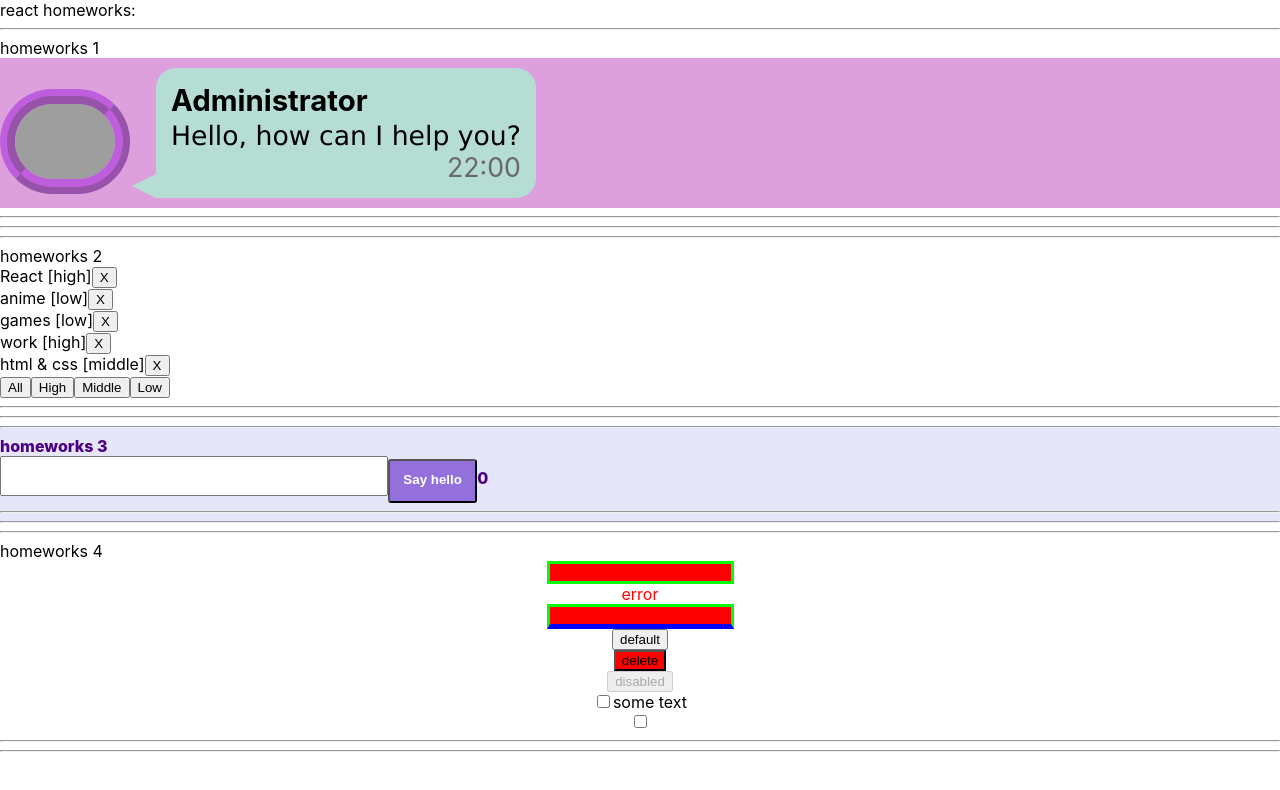
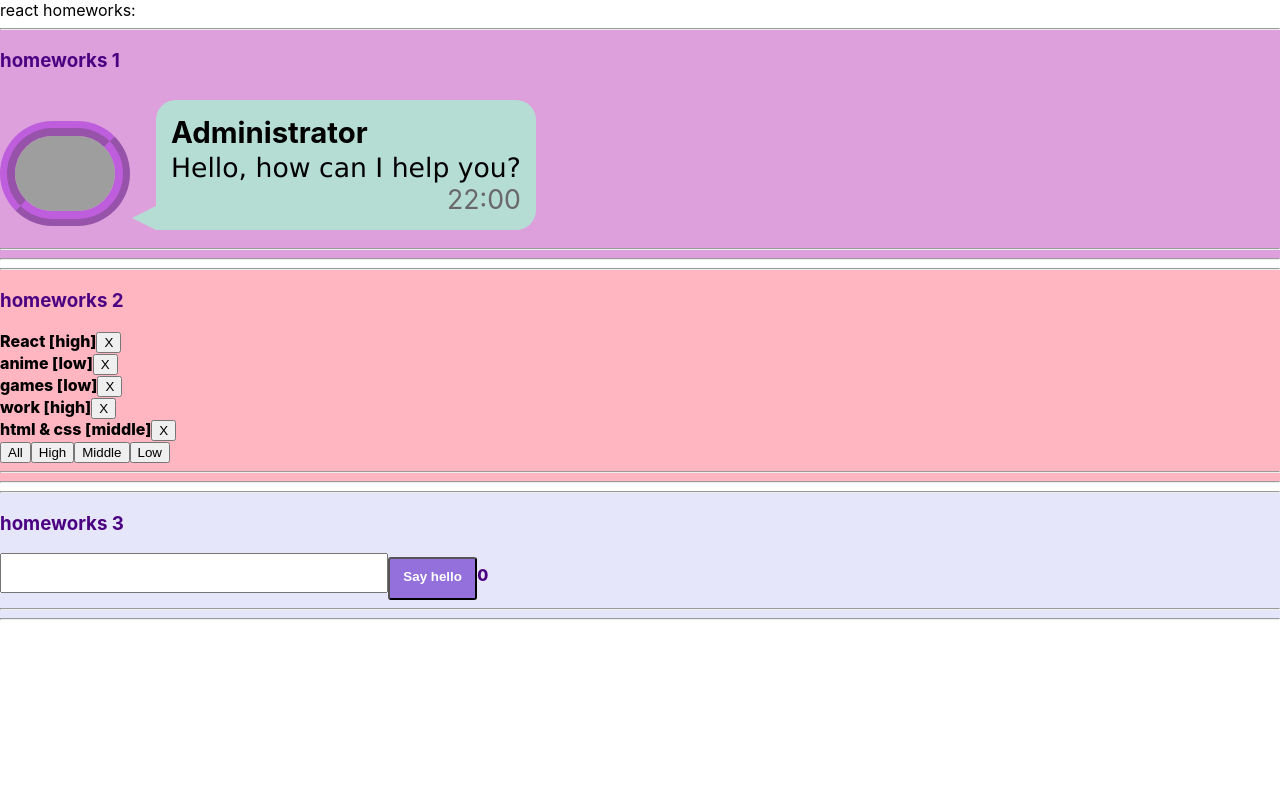
Before and after one commit to Diana-ctrl/HomeWork-first-part, a React (Create React App) app: page / in a window 1280 px wide. Shown: the top 790 px of the page. Built offline with nearby package versions, Linux system fonts and the light colour scheme; grey boxes are pictures that could not be loaded.

Commit message:
Three finished homework assignments

```diff
--- a/src/p1-main/m1-ui/u1-app/App.tsx
+++ b/src/p1-main/m1-ui/u1-app/App.tsx
@@ -3,7 +3,7 @@ import s from './App.module.css';
 import HW1 from '../../../p2-homeworks/h1/HW1';
 import HW2 from '../../../p2-homeworks/h2/HW2';
 import HW3 from '../../../p2-homeworks/h3/HW3';
-import HW4 from '../../../p2-homeworks/h4/HW4';
+// import HW4 from '../../../p2-homeworks/h4/HW4';
 
 function App() {
     return (
@@ -12,7 +12,7 @@ function App() {
             <HW1/>
             <HW2/>
             <HW3/>
-            <HW4/>
+            {/* <HW4/> */}
             {/*<HW5/>*/}
 
         </div>
--- a/src/p2-homeworks/h1/HW1.tsx
+++ b/src/p2-homeworks/h1/HW1.tsx
@@ -10,9 +10,9 @@ const messageData = {
 
 function HW1() {
     return (
-        <div>
-            <hr/>
-            homeworks 1
+        <div style={{ backgroundColor: '#DDA0DD' }}>
+            <hr />
+            <h3 style={{ color: "#4B0082" }}>homeworks 1</h3>
 
             {/*should work (должно работать)*/}
 
@@ -22,10 +22,10 @@ function HW1() {
                 message={messageData.message}
                 time={messageData.time}
             />
-            <hr/>
+            <hr />
             {/*для личного творчества, могу проверить*/}
             {/*<AlternativeMessage/>*/}
-            <hr/>
+            <hr />
         </div>
     )
 }
--- a/src/p2-homeworks/h1/Message.module.css
+++ b/src/p2-homeworks/h1/Message.module.css
@@ -1,5 +1,4 @@
 .main {
-    background-color: #DDA0DD;
     display: flex;
     align-items: flex-end;
 }
@@ -7,8 +6,8 @@
     width: 100px;
     border: 4mm ridge rgba(170, 50, 220, .6);
     border-radius: 160px 160px 160px 160px;
-    webkit-border-radius: 160px 160px 160px 160px;
-    moz-border-radius: 160px 160px 160px 160px;
+    /* webkit-border-radius: 160px 160px 160px 160px;
+    moz-border-radius: 160px 160px 160px 160px; */
     margin-bottom: 10px;
 }
 
--- a/src/p2-homeworks/h1/Message.tsx
+++ b/src/p2-homeworks/h1/Message.tsx
@@ -20,11 +20,11 @@ const Message: React.FC<MessageType> = ({
 
             <div className={`${classes.main2} ${classes.d33}`}>
 
-                    <div className={classes.name}>{name}</div>
+                <div className={classes.name}>{name}</div>
 
-                    <div className={classes.message}>{message}</div>
+                <div className={classes.message}>{message}</div>
 
-                    <div className={classes.time}>{time}</div>
+                <div className={classes.time}>{time}</div>
 
             </div>
 
--- a/src/p2-homeworks/h2/Affairs.module.css
+++ b/src/p2-homeworks/h2/Affairs.module.css
@@ -1,3 +1,3 @@
-.someClass {
+.wrapper {
 
 }
--- a/src/p2-homeworks/h2/Affairs.tsx
+++ b/src/p2-homeworks/h2/Affairs.tsx
@@ -1,6 +1,7 @@
 import React from 'react';
 import Affair from './Affair';
 import {AffairType} from './HW2';
+
 
 type AffairsPropsType = {
     data: Array<AffairType>
--- a/src/p2-homeworks/h2/HW2.tsx
+++ b/src/p2-homeworks/h2/HW2.tsx
@@ -1,5 +1,5 @@
-import React, { useState } from 'react'
-import Affairs from './Affairs'
+import React, { useState } from 'react';
+import Affairs from './Affairs';
 
 // types
 export type AffairPriorityType = 'high' | 'low' | 'middle';
@@ -36,9 +36,13 @@ function HW2() {
     const deleteAffairCallback = (_id: number) => setAffairs(deleteAffair(affairs, _id));
 
     return (
-        <div>
+        <div style={{
+            backgroundColor: "#FFB6C1",
+            fontWeight: 800,
+            textDecoration: "none"
+        }}>
             <hr />
-            homeworks 2
+            <h3 style={{ color: "#4B0082" }}>homeworks 2</h3>
 
             {/*should work (должно работать)*/}
             <Affairs
--- a/src/p2-homeworks/h3/HW3.tsx
+++ b/src/p2-homeworks/h3/HW3.tsx
@@ -22,7 +22,7 @@ function HW3() {
                 textDecoration: "none"
             }}>
             <hr />
-      homeworks 3
+            <h3>homeworks 3</h3>
             <GreetingContainer users={users} addUserCallback={addUserCallback} />
             <hr />
             {/*для личного творчества, могу проверить*/}
--- a/src/p2-homeworks/h4/HW4.tsx
+++ b/src/p2-homeworks/h4/HW4.tsx
@@ -33,7 +33,7 @@ function HW4() {
                     // spanClassName={s.testSpanError}
                 />
 
-                <SuperInputText
+                 <SuperInputText
                     className={s.blue} // проверьте, рабоет ли смешивание классов
                 />
 
--- a/src/p2-homeworks/h4/common/c1-SuperInputText/SuperInputText.module.css
+++ b/src/p2-homeworks/h4/common/c1-SuperInputText/SuperInputText.module.css
@@ -1,5 +1,6 @@
 .superInput {
-
+    color: plum;
+    background: white;
 }
 
 .errorInput {
--- a/src/p2-homeworks/h4/common/c1-SuperInputText/SuperInputText.tsx
+++ b/src/p2-homeworks/h4/common/c1-SuperInputText/SuperInputText.tsx
@@ -1,4 +1,4 @@
-import React, {ChangeEvent, DetailedHTMLProps, InputHTMLAttributes, KeyboardEvent} from 'react'
+import React, { ChangeEvent, DetailedHTMLProps, InputHTMLAttributes, KeyboardEvent, useState } from 'react'
 import s from './SuperInputText.module.css'
 
 // тип пропсов обычного инпута
@@ -26,7 +26,7 @@ const SuperInputText: React.FC<SuperInputTextPropsType> = (
 ) => {
     const onChangeCallback = (e: ChangeEvent<HTMLInputElement>) => {
         onChange // если есть пропс onChange
-        && onChange(e) // то передать ему е (поскольку onChange не обязателен)
+            && onChange(e) // то передать ему е (поскольку onChange не обязателен)
 
         onChangeText && onChangeText(e.currentTarget.value)
     }
@@ -34,13 +34,13 @@ const SuperInputText: React.FC<SuperInputTextPropsType> = (
         onKeyPress && onKeyPress(e);
 
         onEnter // если есть пропс onEnter
-        && e.key === 'Enter' // и если нажата кнопка Enter
-        && onEnter() // то вызвать его
+            && e.key === 'Enter' // и если нажата кнопка Enter
+            && onEnter() // то вызвать его
     }
 
-    const finalSpanClassName = `${s.error} ${spanClassName ? spanClassName : ''}`
-    const finalInputClassName = `${error} ? ${s.errorInput} : ${className ? className : s.superInput}` // need to fix with (?:) and s.superInput
 
+    const finalSpanClassName = `${s.error} ${spanClassName ? spanClassName : ''}`;
+    const finalInputClassName = !error ? `${className ? className : ''} ${s.superInput}` : `${s.errorInput} ${className ? className : ''}`;
     return (
         <>
             <input
@@ -56,4 +56,4 @@ const SuperInputText: React.FC<SuperInputTextPropsType> = (
     )
 }
 
-export default SuperInputText
+export default SuperInputText;
```
Also changed, not shown: package.json (+8 -4 lines), 1 other file (tests, documents, lock files or other folders).
